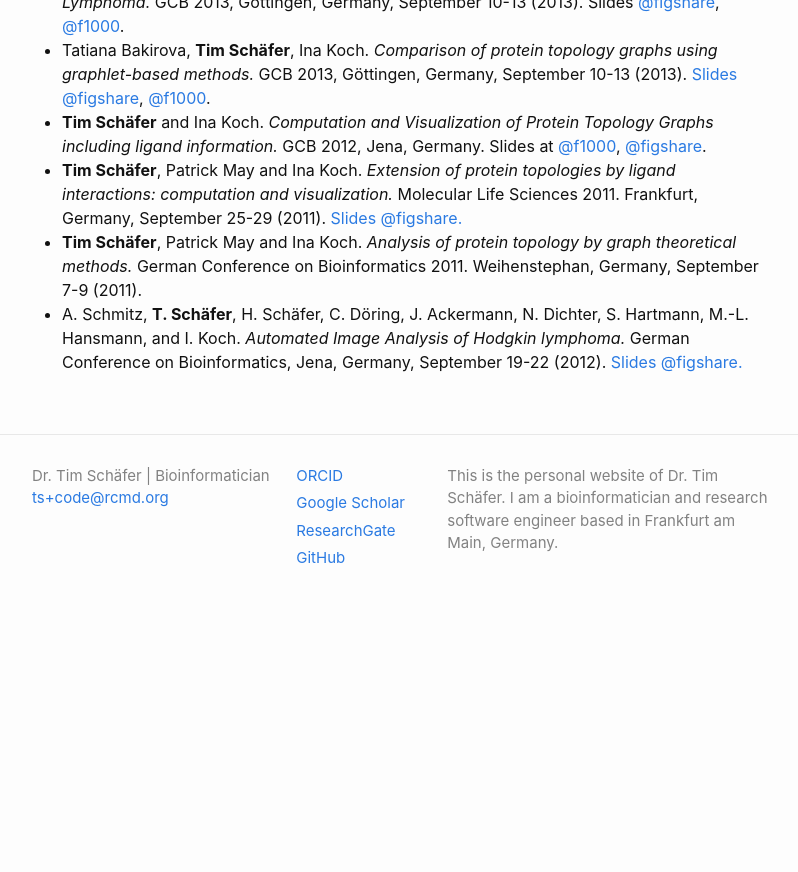
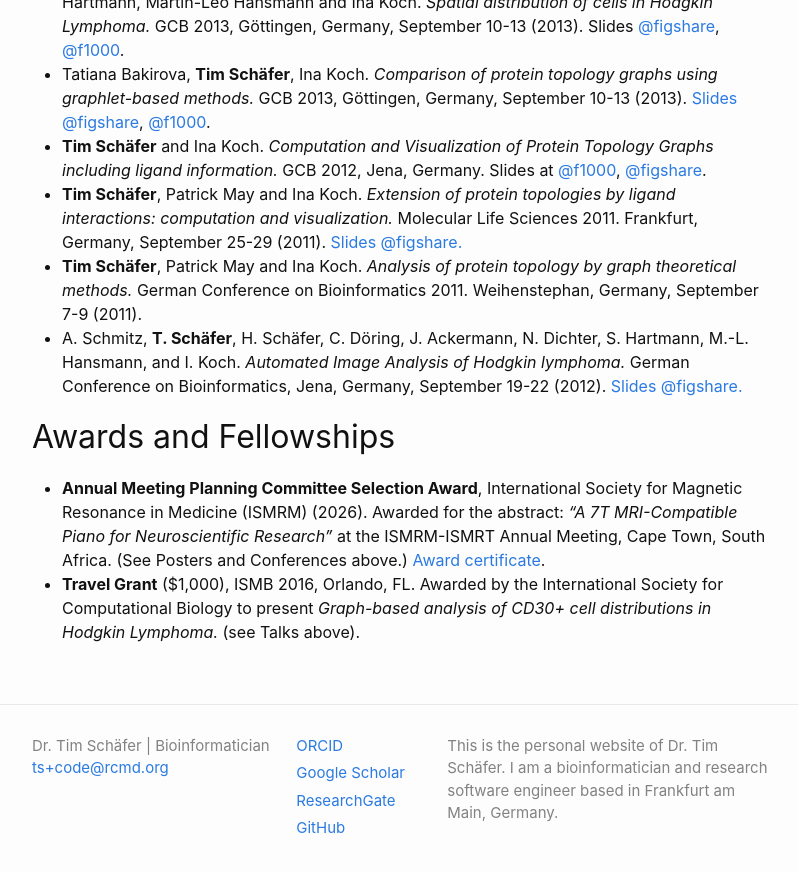
Before and after one commit to dfsp-spirit/dfsp-spirit.github.io, a Jekyll site: the page built from x030_publications.markdown, in a window 1280 px wide and 900 px high, scrolled down 4182 px. Shown: the top 872 px of the window, without its empty margins (238-1036 px from the left). Built offline with Jekyll 4.4.1, drawn with Linux system fonts in a browser that asks for light colours; before the commit the page ends 4812 px from its top, so only the background shows below that; some of the changed text lies outside the part shown.

Commit message:
WIP: add awards section

```diff
--- a/x030_publications.markdown
+++ b/x030_publications.markdown
@@ -47,7 +47,7 @@ Here are my records on [ORCID](https://orcid.org/0000-0002-3683-8070) and [Googl
 * **Tim Schäfer**, Caroline Mann, Anke Bletsch, Eva Loth, Declan Murphy, Jan Buitelaar, Tony Charman, Tobias Banaschewski, Simon Baron-Cohen, Sven Bölte, Sarah Durston, the EU-AIMS LEAP consortium and Christine Ecker. *Atypical Scaling Between the Inner and Outer Curvature of the Brain in Autism Spectrum Disorder.* INSAR Annual Meeting 2019, Montreal, Canada, May 1-4 (2019).
 * **Tim Schäfer**, Patrick May, and Ina Koch. *Computation and Visualization of Protein Topology Graphs including ligand information.* Talk at German Conference on Bioinformatics 2012, Jena, Germany. Slides: [@figshare](http://figshare.com/articles/Computation_and_visualization_of_protein_topology_graphs_including_ligands/833852), [@f1000](http://f1000.com/posters/browse/summary/1094507).
 * **Tim Schäfer**, Hendrik Schäfer, Jörg Ackermann, Norbert Dichter, Claudia Döring, Sylvia Hartmann, Martin-Leo Hansmann, and Ina Koch. *Analysis of the distribution of CD30+ cells in classical Hodgkin lymphoma and Lymphadenitis using graph-based methods.* Talk at 99. Jahrestagung der Deutschen Gesellschaft für Pathologie, Frankfurt am Main, Germany (2015). [Slides @figshare.](http://figshare.com/articles/Analysis_of_the_distribution_of_CD30_cells_in_classical_Hodgkin_lymphoma_and_Lymphadenitis_using_graph_based_methods/1560069), Abstract published in ['Der Pathologe'. Edition 36, Supplement 1, May 2015 (PDF)](http://www.pathologie-dgp.de/media/Dgp/downloads/Rubrik_Downloads/Abstractband_patho15.pdf).
-* **Tim Schäfer**, Hendrik Schäfer, Jörg Ackermann, Norbert Dichter, Claudia Döring, Sylvia Hartmann, Martin-Leo Hansmann, and Ina Koch. *CD30 cell graphs of Hodgkin lymphoma are not scale-free -- an image analysis approach.* Highlight talk at Intelligent Systems for Molecular Biology 2016. Orlando, FL, USA. [Slides @slideshare.](http://www.slideshare.net/TimSchfer4/schaefertp105)
+* **Tim Schäfer**, Hendrik Schäfer, Jörg Ackermann, Norbert Dichter, Claudia Döring, Sylvia Hartmann, Martin-Leo Hansmann, and Ina Koch. *CD30 cell graphs of Hodgkin lymphoma are not scale-free -- an image analysis approach.* Highlight talk at Intelligent Systems for Molecular Biology 2016. Orlando, FL, USA. [Slides @slideshare.](http://www.slideshare.net/TimSchfer4/schaefertp105), [Video of the talk, ISMB 2016 Highlights Series, on the ISCB Youtube Channel](https://www.youtube.com/watch?v=iOrCYEAxU0k)
 
 
 
@@ -67,3 +67,10 @@ Here are my records on [ORCID](https://orcid.org/0000-0002-3683-8070) and [Googl
 * **Tim Schäfer**, Patrick May and Ina Koch. *Extension of protein topologies by ligand interactions: computation and visualization.* Molecular Life Sciences 2011. Frankfurt, Germany, September 25-29 (2011). [Slides @figshare.](http://figshare.com/articles/Extension_of_protein_topologies_by_ligand_information_computation_and_visualization/831472)
 * **Tim Schäfer**, Patrick May and Ina Koch. *Analysis of protein topology by graph theoretical methods.* German Conference on Bioinformatics 2011. Weihenstephan, Germany, September 7-9 (2011).
 * A. Schmitz, **T. Schäfer**, H. Schäfer, C. Döring, J. Ackermann, N. Dichter, S. Hartmann, M.-L. Hansmann, and I. Koch. *Automated Image Analysis of Hodgkin lymphoma.* German Conference on Bioinformatics, Jena, Germany, September 19-22 (2012). [Slides @figshare.](http://figshare.com/articles/Automated_Image_Analysis_of_Hodgkin_Lymphoma/831471)
+
+
+
+## Awards and Fellowships
+
+* **Annual Meeting Planning Committee Selection Award**, International Society for Magnetic Resonance in Medicine (ISMRM) (2026). Awarded for the abstract: *"A 7T MRI-Compatible Piano for Neuroscientific Research"* at the ISMRM-ISMRT Annual Meeting, Cape Town, South Africa. (See Posters and Conferences above.) [Award certificate](./abstracts/ismrm2026_capetown_abstract_award_certificate.pdf).
+* **Travel Grant** ($1,000), ISMB 2016, Orlando, FL. Awarded by the International Society for Computational Biology to present *Graph-based analysis of CD30+ cell distributions in Hodgkin Lymphoma.* (see Talks above).
```
Also changed, not shown: 1 other file.
